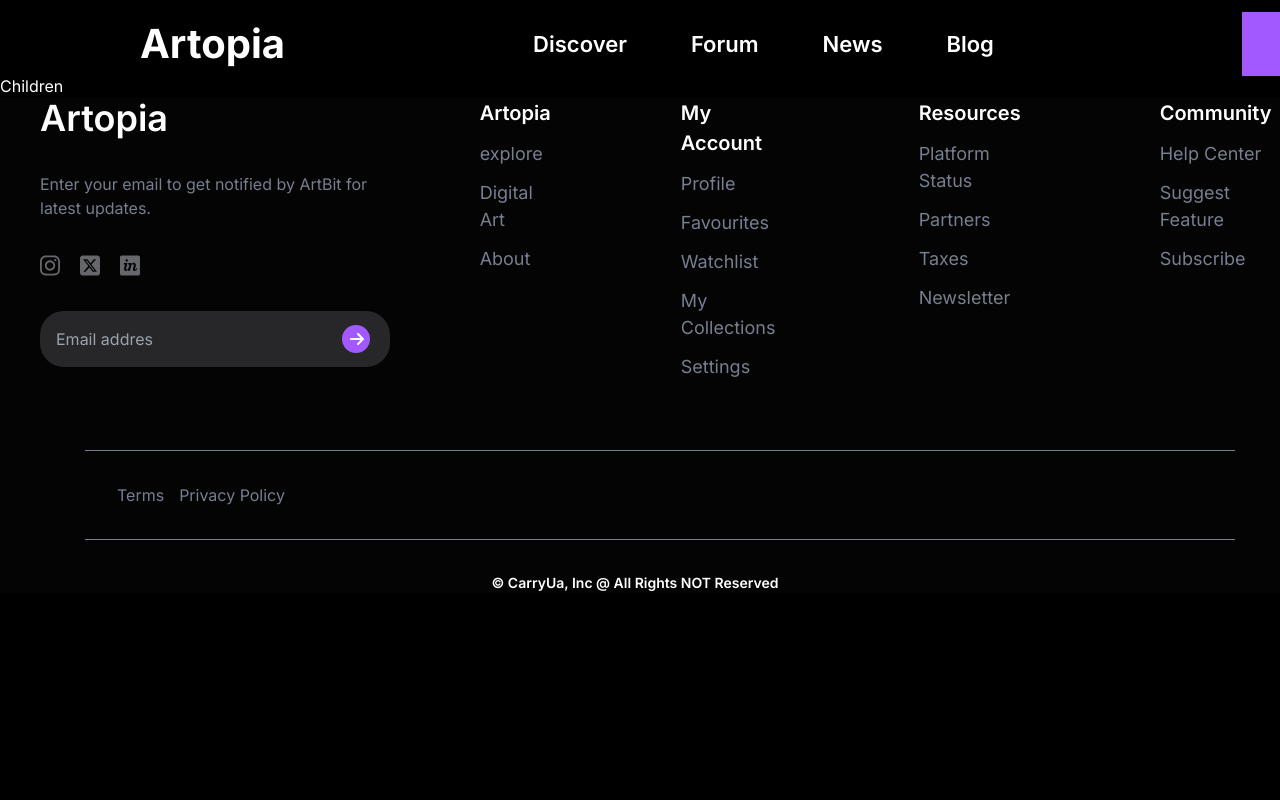
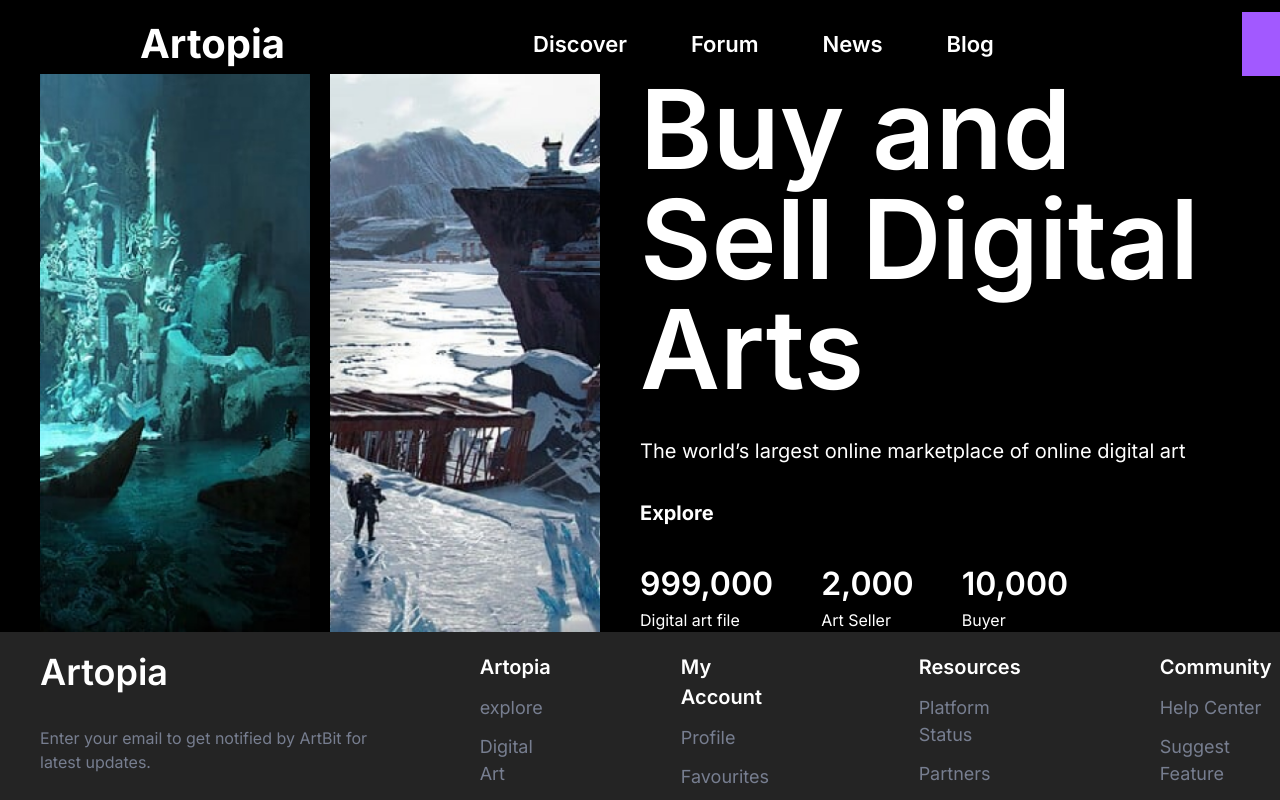
Before and after one commit to CarryUa/artopia-nextjs, a Next.js app: page / in a window 1280 px wide. Shown: the top 800 px of the page. Built offline with nearby package versions, Linux system fonts and the light colour scheme.

Commit message:
Adding main page(Still in development)

```diff
--- a/src/app/Footer/Footer.jsx
+++ b/src/app/Footer/Footer.jsx
@@ -3,8 +3,8 @@ import { FooterNavigation } from "./FooterNavigation";
 import { FooterRegister } from "./FooterRegister";
 export default function Footer() {
   return (
-    <footer className="flex flex-col gap-8 pl-10 text-white bg-[#0f0f0f46]">
-      <div className="flex gap-[70px]">
+    <footer className="flex  flex-col gap-8 pl-10 text-white bg-[#504f4f74]">
+      <div className=" pt-5 flex gap-[70px]">
         <FooterRegister />
         <FooterNavigation />
       </div>
--- a/src/app/page.jsx
+++ b/src/app/page.jsx
@@ -1,9 +1,5 @@
-import Image from "next/image";
+import MainPage from "@/components/MainPage/MainPage";
 
 export default function Home() {
-  return (
-    <main>
-      <h2 className="first-on-page text-white">Children</h2>
-    </main>
-  );
+  return <MainPage />;
 }
--- /dev/null
+++ b/src/components/MainPage/MainPage.jsx
@@ -0,0 +1,13 @@
+import MainPageBG from "./MainPageBG";
+import MainPageImages from "./MainPageImages";
+import MainPageText from "./MainPageText";
+
+export default function MainPage() {
+  return (
+    <main className="first-on-page relative flex gap-10">
+      <MainPageBG />
+      <MainPageImages />
+      <MainPageText />
+    </main>
+  );
+}
--- /dev/null
+++ b/src/components/MainPage/MainPageBG.jsx
@@ -0,0 +1,3 @@
+export default function MainPageBG() {
+  return <div className="z-0 absolute bg-[#A259FF] w-1/5"></div>;
+}
--- /dev/null
+++ b/src/components/MainPage/MainPageImages.jsx
@@ -0,0 +1,11 @@
+import Image from "next/image";
+import MainImg1 from "./static/MainPageImg1.jpg";
+import MainImg2 from "./static/MainPageImg2.jpg";
+export default function MainPageImages() {
+  return (
+    <div className="flex z-10 pl-10 gap-5">
+      <Image src={MainImg1} height={565} width={270} />
+      <Image src={MainImg2} height={565} width={270} />
+    </div>
+  );
+}
--- /dev/null
+++ b/src/components/MainPage/MainPageText.jsx
@@ -0,0 +1,27 @@
+export default function MainPageText() {
+  return (
+    <div className="flex z-10 flex-col justify-between w-[580px]">
+      <h2 className="text-white text-[110px] font-semibold text-8xl ">
+        Buy and Sell Digital Arts
+      </h2>
+      <p className="text-white text-[20px] ">
+        The world’s largest online marketplace of online digital art
+      </p>
+      <p className="text-white text-[20px] font-bold">Explore</p>
+      <div className="flex gap-12">
+        <div className="flex flex-col">
+          <p className="text-white text-[32px] font-semibold">999,000</p>
+          <p className="text-white">Digital art file</p>
+        </div>
+        <div className="flex flex-col justify-start">
+          <p className="text-white text-[32px] font-semibold">2,000</p>
+          <p className="text-white">Art Seller</p>
+        </div>
+        <div className="flex flex-col">
+          <p className="text-white text-[32px] font-semibold">10,000</p>
+          <p className="text-white">Buyer</p>
+        </div>
+      </div>
+    </div>
+  );
+}
--- a/tailwind.config.js
+++ b/tailwind.config.js
@@ -11,6 +11,9 @@ module.exports = {
         standart_violet: {
           500: "#A259FF",
         },
+        standart_grey: {
+          500: "#3B3B3B",
+        },
       },
     },
   },
```
Also changed, not shown: src/components/MainPage/static/MainPageImg1.jpg (added), src/components/MainPage/static/MainPageImg2.jpg (added).
